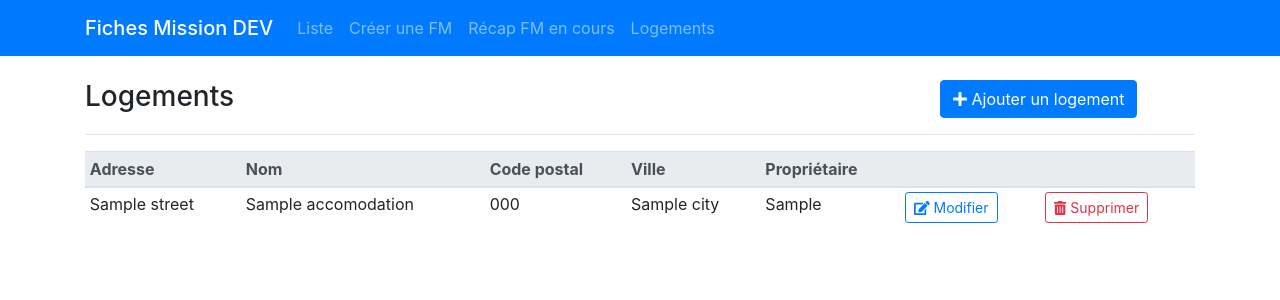
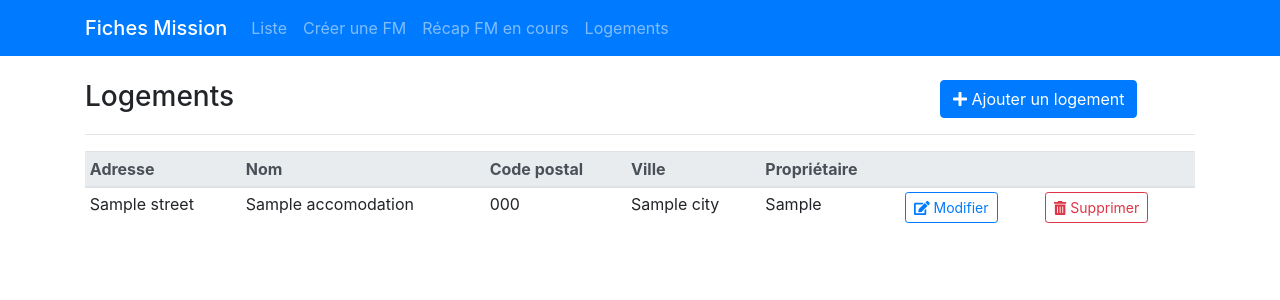
Before and after one commit to LiliceD/HHMissions, a Symfony app: template templates/accomodation/list.html.twig in a window 1280 px wide. Shown: the top 300 px of the page. Run offline with Twig, Linux system fonts and the light colour scheme; the template is opened without the code that fills it: most values are stand-ins (such as "Sample title", 1, 10 or a date in 2020); some libraries are stand-ins or nearby versions.

Commit message:
branch prepared for merge with master

```diff
--- a/templates/base.html.twig
+++ b/templates/base.html.twig
@@ -23,7 +23,7 @@
     {% block nav %}
       <nav class="navbar navbar-expand-sm navbar-dark bg-primary">
         <div class="container">
-          <span class="navbar-brand mb-0 h1" href="{{ path('app_missions_list') }}">Fiches Mission DEV</span>
+          <span class="navbar-brand mb-0 h1" href="{{ path('app_missions_list') }}">Fiches Mission</span>
           <button class="navbar-toggler" type="button" data-toggle="collapse" data-target="#navbarNavAltMarkup" aria-controls="navbarNavAltMarkup" aria-expanded="false" aria-label="Toggle navigation">
             <span class="navbar-toggler-icon"></span>
           </button>
```
